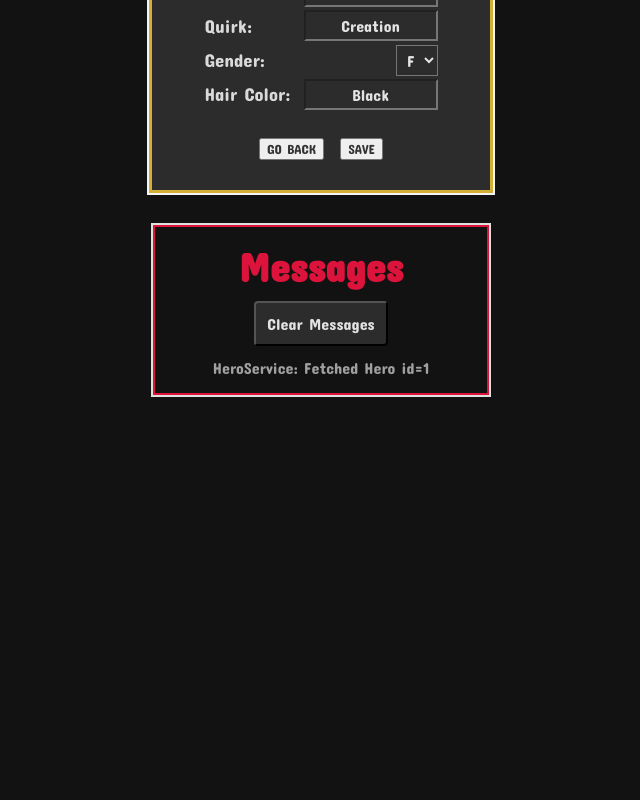
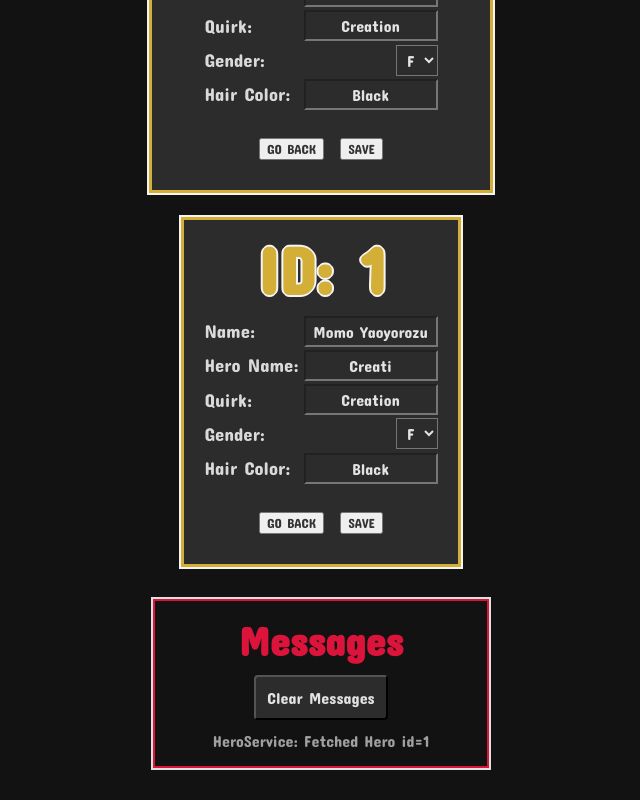
Before and after one commit to Fadigashadow/my-tour-academia, an Angular app: page /detail/1 in a window 1280 px wide. Shown: the part 666-1466 px from the top of the page, without its empty margins (319-959 px from the left). Before the commit the page ends 1093 px from the top, so only its background shows below. Built offline with nearby package versions, Linux system fonts and the light colour scheme; data requests are answered from the project's data file.

Commit message:
style(hero-detail): add inputs and borders-color
add inputs and dinamically border-colors to hero-detail

```diff
--- a/src/app/hero-detail/hero-detail.component.html
+++ b/src/app/hero-detail/hero-detail.component.html
@@ -1,4 +1,60 @@
 <div *ngIf="hero" class="main-container">
   <h2>Hero Details</h2>
-  <app-hero-card type="detail" [hero]="hero"></app-hero-card>
+  <div class="main-container__content-container">
+    <app-hero-card type="detail" [hero]="hero"></app-hero-card>
+    <div class="top-hero__card-container"
+      [ngClass]="{'first-border': hero.id === 1,
+                  'second-border': hero.id === 2,
+                  'third-border':  hero.id === 3
+                  }"
+                 [ngStyle]="{ 'border': '3px solid transparent',
+                              'border-image': 'linear-gradient(135deg, ' + ( hero | parseColor ) + ', ' + ( hero | parseColor: 1 ) + ')',
+                              'border-image-slice': '1' }"
+      >
+
+      <div class="card-container__card-header">
+        <h1 [ngClass]="{'first': hero.id === 1,
+                        'second': hero.id === 2,
+                        'third':  hero.id === 3
+                      }" id="topId"
+            [ngStyle]="{'color': hero | parseColor: 0: 'string'}"
+            >
+            ID: {{ hero.id }}
+        </h1>
+
+      </div>
+      <div class="card-container__card-content">
+        <div class="card-content__content-container">
+          <div class="content-container__detail-container">
+            <label [ngClass]="{ 'detail-container__detail-label': true }" for="name">Name:</label>
+            <input [value]=hero.name>
+          </div>
+          <div class="content-container__detail-container">
+            <label [ngClass]="{ 'detail-container__detail-label': true }" for="heroName">Hero Name:</label>
+            <input [value]=hero.heroName>
+          </div>
+          <div class="content-container__detail-container">
+            <label [ngClass]="{ 'detail-container__detail-label': true }" for="quirk">Quirk:</label>
+            <input [value]=hero.quirk>
+          </div>
+          <div class="content-container__detail-container">
+            <label [ngClass]="{ 'detail-container__detail-label': true }" for="gender">Gender:</label>
+            <select name=gender>
+              <option>{{ hero.gender }}</option>
+              <option>{{ hero.gender | oppositeGender }}</option>
+              <option>NB</option>
+            </select>
+          </div>
+          <div *ngIf="hero.hairColor" class="content-container__detail-container">
+            <label [ngClass]="{ 'detail-container__detail-label': true }" for="hairColor">Hair Color:</label>
+            <input  [value]="hero.hairColor">
+          </div>
+        </div>
+      </div>
+      <div class="card-container__button-container">
+        <button (click)="goBack()">GO BACK</button>
+        <button (click)="save()">SAVE</button>
+      </div>
+    </div>
+  </div>
 </div>
--- a/src/app/hero-detail/hero-detail.component.scss
+++ b/src/app/hero-detail/hero-detail.component.scss
@@ -1,3 +1,12 @@
+input, select {
+  font-size: 16px;
+  max-width: 130px;
+  text-align: center;
+  background-color: #2c2c2c;
+  color: rgba(255, 255, 255, 0.87);
+  padding: 4px 0;
+}
+
 .main-container {
   display: flex;
   flex-direction: column;
@@ -5,3 +14,112 @@
   justify-content: center;
   gap: 1.5em;
 }
+
+.main-container__content-container {
+  display: flex;
+  flex-direction: column;
+  justify-content: center;
+  align-items: center;
+  gap: 1.5em;
+}
+
+.top-hero__card-container {
+  display: flex;
+  flex-direction: column;
+  background-color: #2c2c2c;
+  outline: 2px solid whitesmoke;
+  border: 3px solid seagreen;
+  padding: 10px 20px;
+  gap: 0.5em;
+}
+
+.card-container__card-header {
+  display: flex;
+  justify-content: space-evenly;
+  gap: 20px
+}
+
+#topId {
+  text-shadow: -2px 0 whitesmoke, 0 2px whitesmoke, 2px 0 whitesmoke, 0 -2px whitesmoke;
+  font-size: 50pt;
+}
+
+.card-header__name-container {
+  display: flex;
+  flex-direction: column;
+  align-items: center;
+  justify-content: space-evenly;
+}
+
+#topName {
+  font-size: 24pt;
+  text-shadow: -1px 0 #adadad, 0 1px #adadad, 1px 0 #adadad, 0 -1px #adadad;
+}
+
+#topHeroName {
+  font-style: italic;
+  font-size: 18pt;
+  color: rgba(245, 245, 245, 0.87);
+  overflow-wrap: break-word;
+  max-width: 250px;
+  text-align: center;
+}
+
+.card-container__card-content {
+  display: flex;
+  justify-content: space-between;
+  align-items: center;
+  align-self: center;
+  gap: 1em;
+}
+
+.card-content__content-container {
+  display: flex;
+  flex-direction: column;
+  gap: 0.2em;
+}
+
+.content-container__detail-container {
+  display: flex;
+  align-items: center;
+  gap: 5px;
+  color: rgba(245, 245, 245, 0.60);
+  justify-content: space-between;
+}
+
+.detail-container__detail-label {
+  font-size: 14pt;
+  color: rgba(245, 245, 245, 0.87);
+}
+
+.card-container__button-container {
+  display: flex;
+  justify-content: center;
+  align-items: center;
+  gap: 1em;
+  margin: 20px 0;
+}
+
+.first {
+  color: #d4af37 !important;
+}
+
+.first-border {
+  border: 3px solid #d4af37 !important;
+}
+
+.second {
+  color: silver !important;
+}
+
+.second-border {
+  border: 3px solid silver !important;
+}
+
+.third {
+  color: #cd7f32 !important
+}
+
+.third-border {
+  border: 3px solid #cd7f32 !important;
+}
--- a/src/app/hero-detail/hero-detail.component.ts
+++ b/src/app/hero-detail/hero-detail.component.ts
@@ -2,6 +2,7 @@ import { Component, OnInit } from '@angular/core';
 import { ActivatedRoute } from '@angular/router';
 import { Hero } from '../models/hero.model';
 import { HeroService } from '../services/hero.service';
+import { Location } from '@angular/common';
 
 @Component({
   selector: 'app-hero-detail',
@@ -15,8 +16,9 @@ export class HeroDetailComponent implements OnInit {
 
   constructor(
     private route: ActivatedRoute,
-    private heroService: HeroService
-    ) { }
+    private heroService: HeroService,
+    private location: Location
+  ) { }
 
   ngOnInit(): void {
     this.getHero();
@@ -29,4 +31,16 @@ export class HeroDetailComponent implements OnInit {
         this.hero = hero;
       });
   }
+
+  save(): void {
+    console.log(this.hero)
+    if(this.hero){
+      this.heroService.updateHero(this.hero)
+      .subscribe(() => this.goBack());
+    }
+  }
+
+   goBack(): void {
+    this.location.back();
+  }
 }
```
